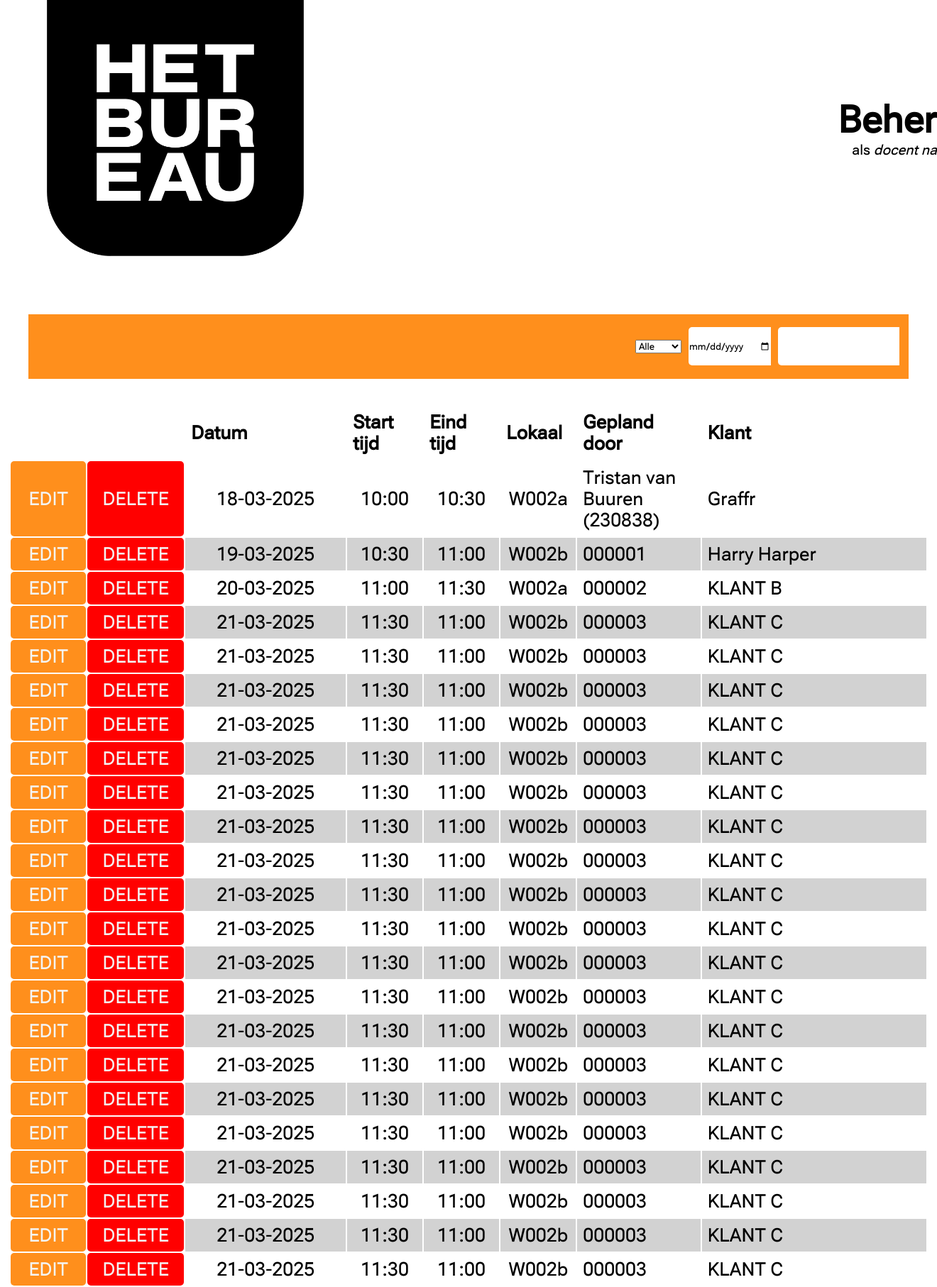
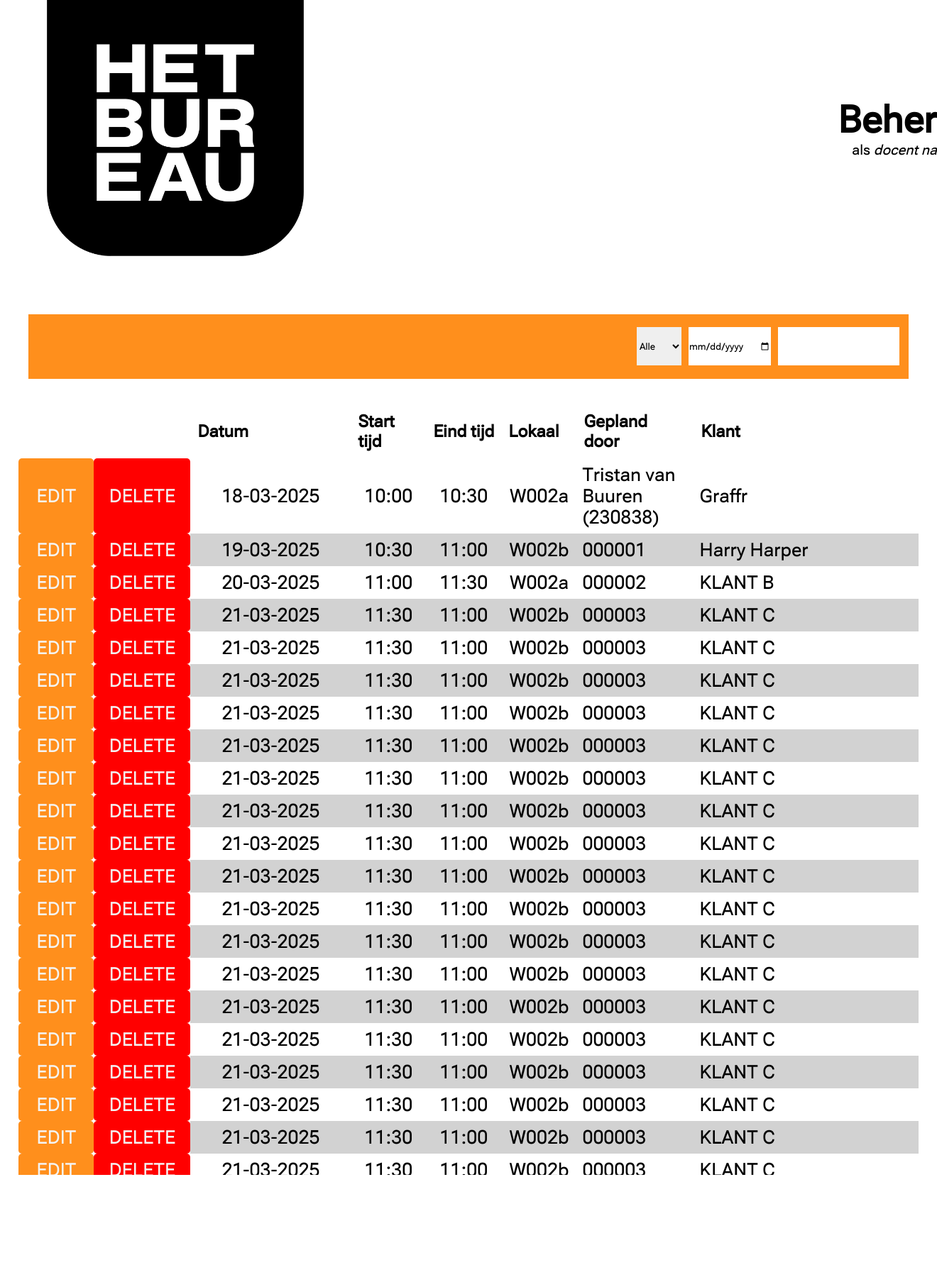
Before and after one commit to JesseHardorff/Klant-Kamer-Reservering, a PHP site: page /lijst.php in a window 1320 px wide; the page is wider, and only the part inside the window is pictured. Shown: the part 46-1860 px from the top of that part at 71% size. After the commit the page ends 1702 px from the top of that part, so only its background shows below. Run offline with PHP 8.4, Linux system fonts and the light colour scheme.

Commit message:
added scroll

```diff
--- a/assets/css/lijst.css
+++ b/assets/css/lijst.css
@@ -68,22 +68,15 @@
     padding-right: 1vw;
 }
 
-input {
+input, select {
     border: none;
-    border-radius: 5px 0 0 5px;
+    /* border-radius: 5px 0 0 5px; */
     height: 3vh;
 }
 
 /* MARK: Table
 */
 
-table {
-    /* height: 60vh; */
-    width: 98vw;
-    margin: 0 auto;
-    /* display: block; */
-    overflow-y: scroll;
-}
 
 th, td {
     padding:  8px;
@@ -91,13 +84,45 @@ th, td {
     font-family: "BUROTO", sans-serif;
 }
 
+/* Wrapper to enable scrolling */
+.table-wrapper {
+    height: 60vh; /* Set a fixed height for scrolling */
+    overflow-y: auto;
+    /* border: 1px solid #ccc; */
+}
+
+/* Ensure the table takes full width */
+table {
+    width: 96vw;
+    margin: 0 auto;
+    border-collapse: collapse;
+}
+
+/* Make the table header sticky */
+thead {
+    position: sticky;
+    top: 0;
+    background: white; /* Ensure header remains visible */
+    z-index: 2; /* Make sure it stays above the content */
+    /* border-bottom: 2px solid black; */
+}
+
+/* Ensure th elements are styled properly */
 th {
+    padding: 10px;
+    font-size: 1.8vw;
+    font-weight: bold;
+    /* background-color: var(--bureau-orange); Match header color */
+    /* color: white; */
     text-align: left;
 
+    /* outline: 2px white solid; */
 }
 
 .table-item:nth-child(even) {
     background-color: #d2d2d2;
+    /* margin-top: 2px; */
+    /* margin-bottom: 2px; */
 }
 
 .item-edit {
@@ -134,17 +159,17 @@ th {
     background-color: #df0202;
 }
 
-.table-item td:nth-child(3) {
+.table-item td:nth-child(3), .table-header p:nth-child(3) {
     width: 210px;
     text-align: center;
 }
 
-.table-item td:nth-child(4), .table-item td:nth-child(5), .table-item td:nth-child(6) {
+.table-item td:nth-child(4), .table-item td:nth-child(5), .table-item td:nth-child(6), .table-header p:nth-child(4), .table-header p:nth-child(5), .table-header p:nth-child(6) {
     width: 90px;
     text-align: center;
 }
 
-.table-item td:nth-child(8) {
+.table-item td:nth-child(8), .table-header p:nth-child(8) {
     min-width: 300px;
     width: fit-content;
 }
--- a/lijst.php
+++ b/lijst.php
@@ -39,10 +39,22 @@
             <input type="date">
             <input type="search">
         </div>
+        <div class="table-header">
+            <!-- <p></p><p></p><p>Datum</p><p>Start tijd</p><p>Eind tijd</p><p>Lokaal</p><p>Gepland door</p><p>Klant</p> -->
+        </div>
         <div class="table-wrapper">
             <table>
                 <thead>
-                    <tr class="table-header"><th></th><th></th><th>Datum</th><th>Start tijd</th><th>Eind tijd</th><th>Lokaal</th><th>Gepland door</th><th>Klant</th></tr>
+                    <tr>
+                        <th></th>
+                        <th></th>
+                        <th>Datum</th>
+                        <th>Start tijd</th>
+                        <th>Eind tijd</th>
+                        <th>Lokaal</th>
+                        <th>Gepland door</th>
+                        <th>Klant</th>
+                    </tr>
                 </thead>
                 <tbody>
                     <?php
```
